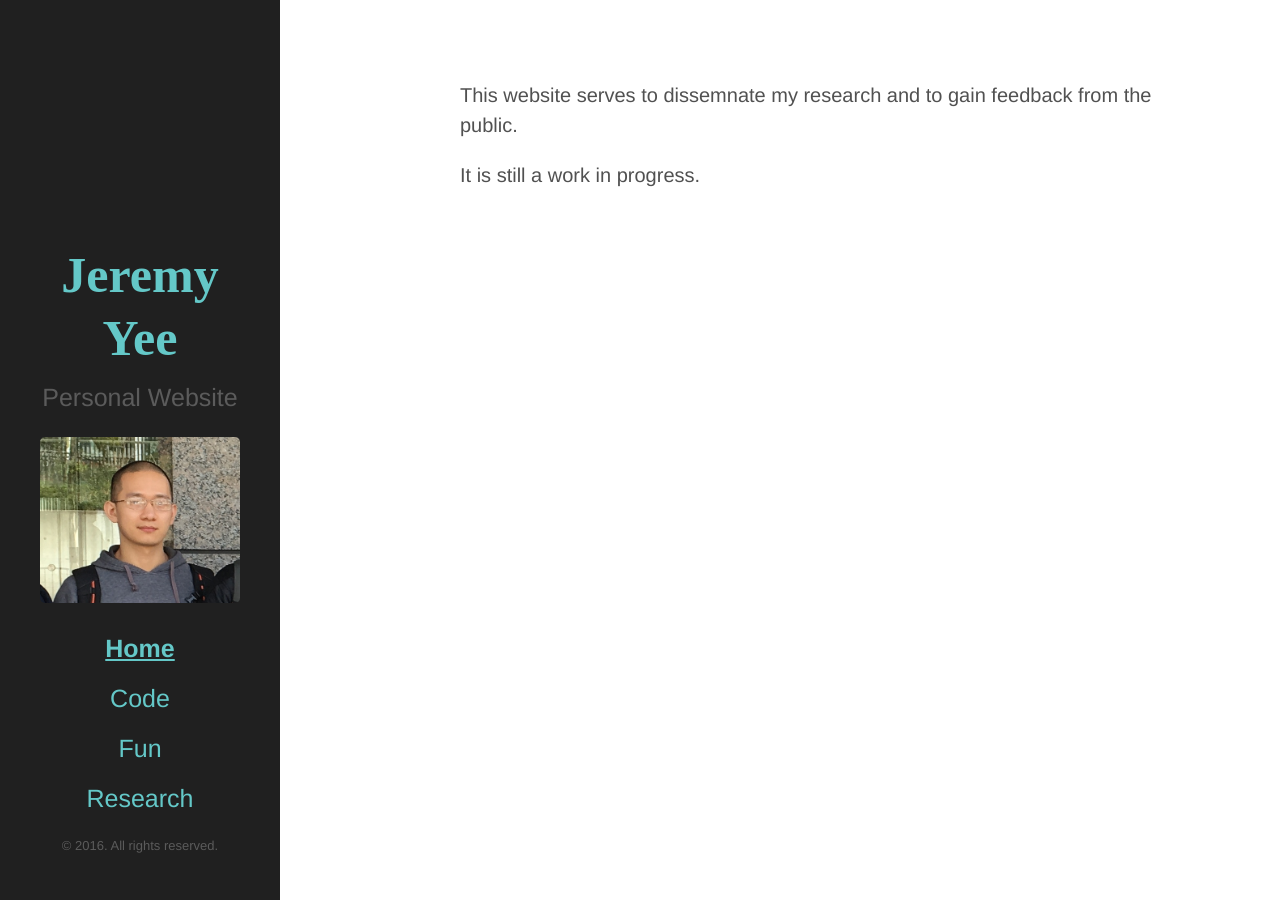
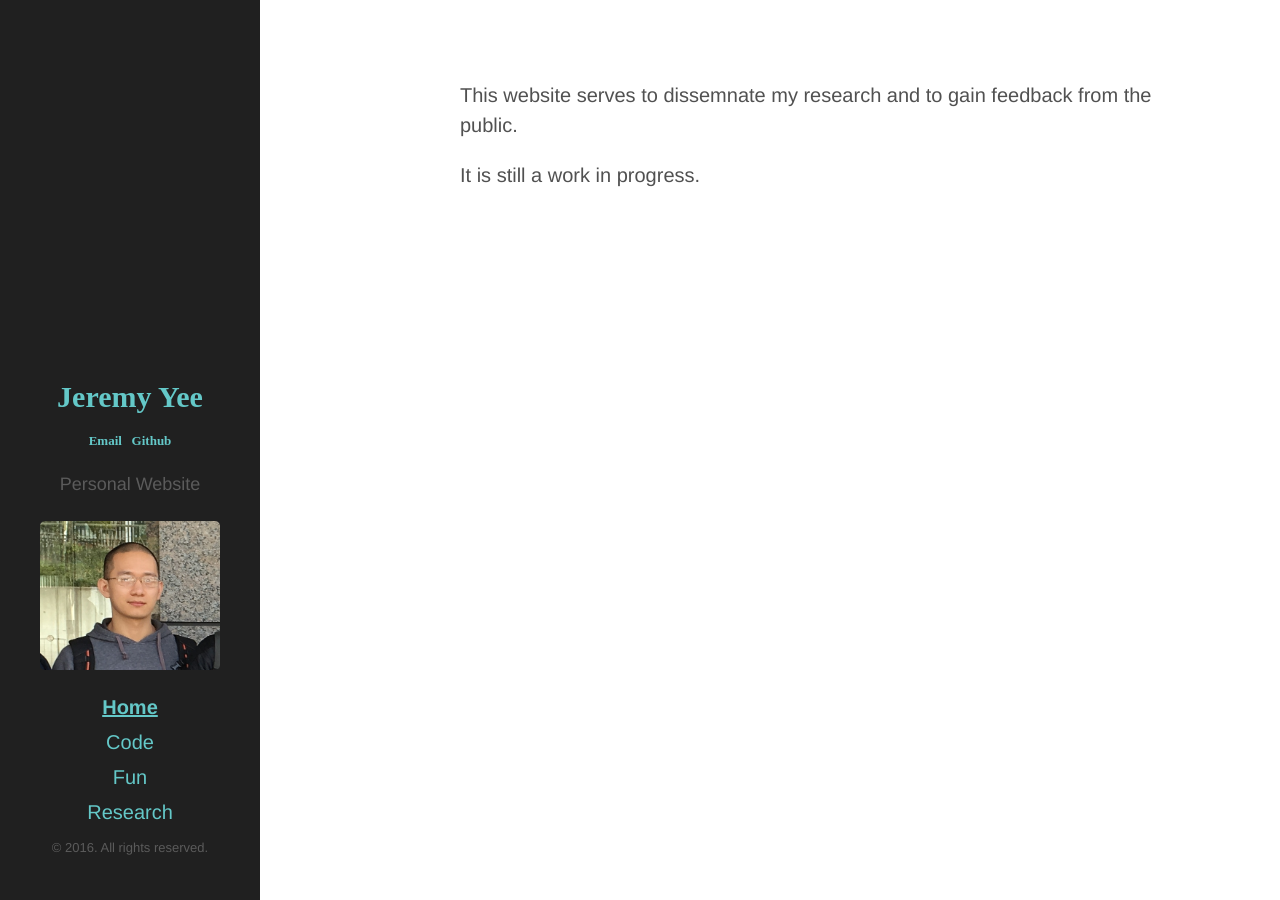
Before and after one commit to YeeJeremy/YeeJeremy.github.io, a Jekyll site: the page built from index.html, in a window 1280 px wide. Built offline with Jekyll 4.4.1, drawn with Linux system fonts in a browser that asks for light colours.

Commit message:
email github link

```diff
--- a/_includes/sidebar.html
+++ b/_includes/sidebar.html
@@ -4,9 +4,11 @@
       <h1>
         <a href="{{ site.baseurl }}">
           {{ site.title }}
+       <font size = "2"><a href="mailto:jeremyyee@outlook.com.au">Email</a></li>
+      &nbsp; <a href="https://github.com/YeeJeremy">Github</a></li> </font>
         </a>
       </h1>
-      <p class="lead">{{ site.description }}</p>
+      <p class="lead"><font size = "4">{{ site.description }}</font></p>
     </div>
     <p> <center><div style="float;"><img src="pic.jpg"></div></p>
     <nav class="sidebar-nav">
--- a/public/css/hyde.css
+++ b/public/css/hyde.css
@@ -58,7 +58,7 @@ html {
   padding: 2rem 1rem;
   color: rgba(150,150,150,0.5);
   background-color: #202020;
-  font-size: 1.25rem;
+  font-size: 1rem;
 }
 @media (min-width: 48em) {
   .sidebar {
@@ -66,7 +66,7 @@ html {
     top: 0;
     left: 0;
     bottom: 0;
-    width: 14rem;
+    width: 13rem;
     text-align: center;
   }
 }
@@ -81,7 +81,7 @@ html {
   color: #fff;
   margin-top: 0;
   font-family: Abril Fatface, serif, "ariel";
-  font-size: 2.5rem;
+  font-size: 1.5rem;
 }
 
 /* Sidebar nav */
@@ -90,7 +90,7 @@ html {
 }
 .sidebar-nav-item {
   display: block;
-  line-height: 2;
+  line-height: 1.75;
 }
 a.sidebar-nav-item:hover,
 a.sidebar-nav-item:focus {
```
Also changed, not shown: 7 other files.
